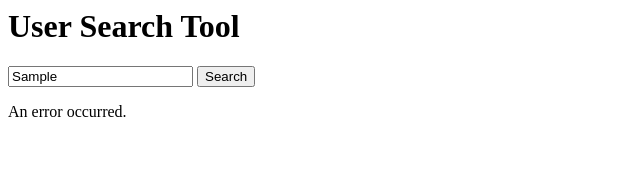
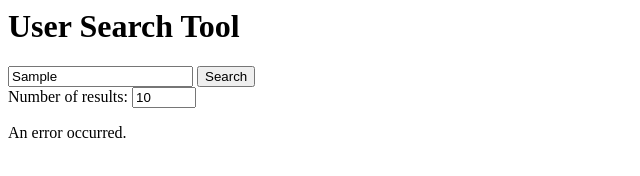
Before and after one commit to COMP2281/software-engineering-group25-26-32, a website: page nodejs/client/index.html in a window 1280 px wide. Both pictures are taken after typing "Sample" into the empty fields and a click on the button "Search". Shown: the whole page, without its empty margins (0-640 px from the left). Drawn offline with Linux system fonts and the light colour scheme; no server answers.

Commit message:
added selector for number of results

```diff
--- a/nodejs/client/index.html
+++ b/nodejs/client/index.html
@@ -6,7 +6,8 @@
         <h1>User Search Tool</h1>
         <form id="searchForm">
             <input type="text" id="searchTerm" placeholder="Enter search term" required />
-            <button type="submit">Search</button>
+            <button type="submit">Search</button><br>
+            <span>Number of results:</span> <input type="number" id="resultCount" value="10" min="1" max="100"  />
         </form>
         <p id="message"></p>
         <ul id="results"></ul>
--- a/nodejs/client/index.js
+++ b/nodejs/client/index.js
@@ -1,12 +1,14 @@
 document.getElementById('searchForm').addEventListener('submit', async (event) => {
     event.preventDefault();
     const searchTerm = document.getElementById('searchTerm').value;
+    let resultCount = document.getElementById('resultCount').value;
+    resultCount = parseInt(resultCount) || 10; // Default to 10 if input is invalid
 
     try {
         const response = await fetch('http://localhost:8000/search', {
             method: 'POST',
             headers: { 'Content-Type': 'application/json' },
-            body: JSON.stringify({ term: searchTerm })
+            body: JSON.stringify({ term: searchTerm, count: resultCount })
         });
 
         const results = await response.json();
```
Also changed, not shown: 1 other file.
